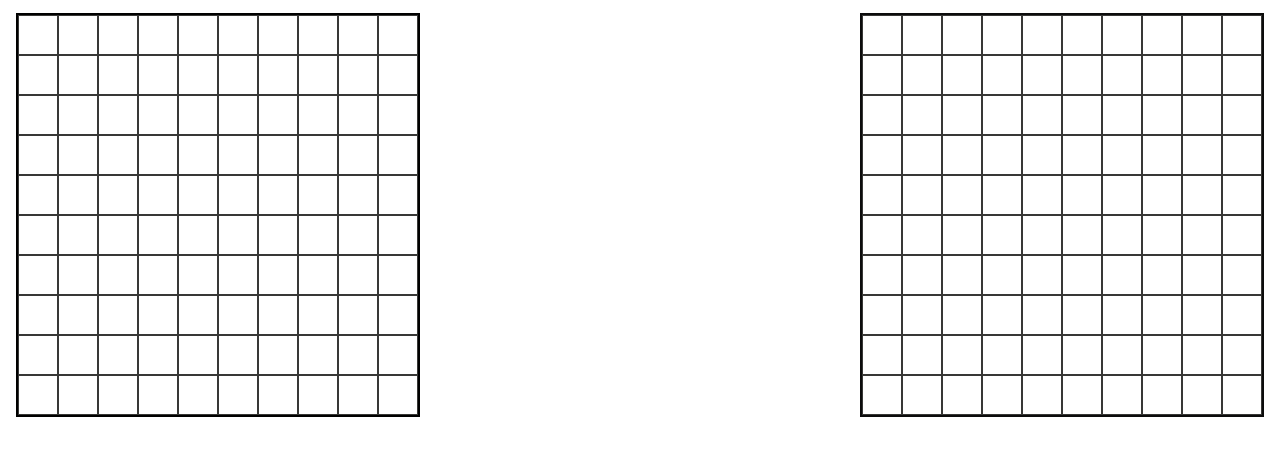
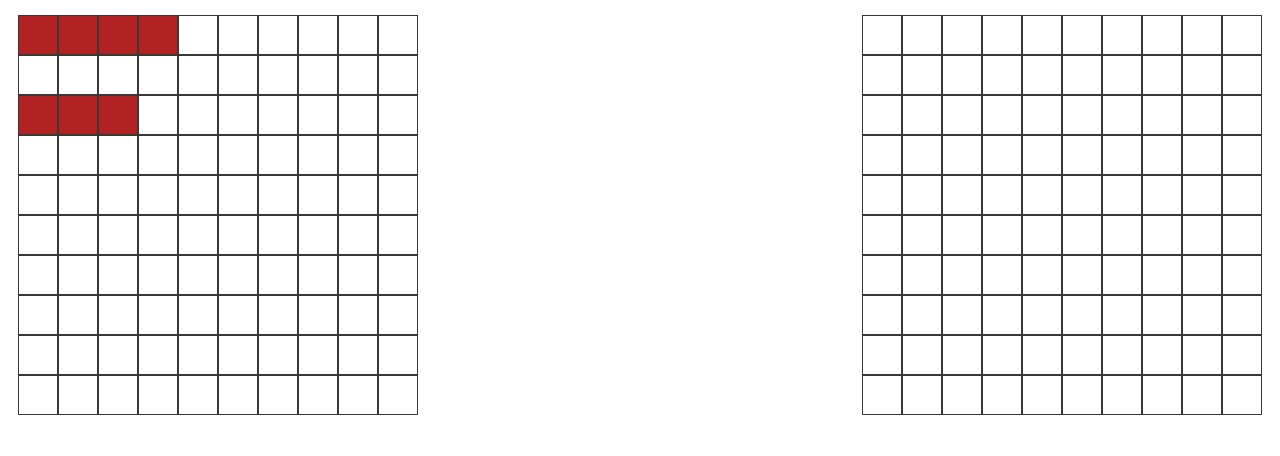
Before and after one commit to ColossalDemetr/project-battleship, a website with bundled scripts: page index.html in a window 1280 px wide. Shown: the part 46-502 px from the top of the page. Built offline with nearby package versions, Linux system fonts and the light colour scheme.

Commit message:
feat: add basic styling to DOM and place ships and order them on board

```diff
--- a/css/index.css
+++ b/css/index.css
@@ -1,12 +1,8 @@
+/* Reset */
 *, *::before, *::after {
   box-sizing: border-box;
   margin: 0;
   padding: 0;
-}
-
-#gameName {
-    display: flex;
-    justify-self: center;
 }
 
 body {
@@ -19,6 +15,13 @@ a {
   text-decoration: none;
 }
 
+/* H1 */
+#gameName {
+    display: flex;
+    justify-self: center;
+}
+
+/* Wrapper */
 .wrapper {
     padding: 1rem;
 
@@ -26,20 +29,23 @@ a {
     justify-content: space-between;
 }
 
-#player-board {
-    display: grid;
-    grid-template-columns: repeat(10, 40px);
-    border: 2px solid rgb(0, 0, 0);
-}
 
+/* Main boards */
+#player-board,
 #cpu-board {
     display: grid;
     grid-template-columns: repeat(10, 40px);
-    border: 2px solid rgb(12, 12, 12);
+    border: 2px solid white;
 }
 
+/* Each cell */
 .gameboard-cell {
     border: 1px solid rgb(56, 56, 54);
     width: 40px;
     height: 40px;
 }
+
+/* Ship cell */
+.ship-cell {
+    background-color: firebrick;
+}
--- a/dir/gameboard.js
+++ b/dir/gameboard.js
@@ -8,7 +8,9 @@ class Gameboard {
 
     placeShip(ship, [x, y]) {
 
-        this.board[x][y] = ship;
+        for (let i = 0; i < ship.length; i++) {
+            this.board[x][y + i] = ship;
+        };
 
     };
 
--- a/index.js
+++ b/index.js
@@ -11,14 +11,21 @@ const renderBoard = (board, element) => {
 
     element.innerHTML = '';
 
-    for (let i = 0; i < 100; i++) {
-        const newDiv = document.createElement('div')
-        newDiv.classList.add("gameboard-cell");
-        element.appendChild(newDiv);
+    for (const row of board) {
+        for (const cell of row) {
+
+            const newDiv = document.createElement("div");
+            newDiv.classList.add('gameboard-cell');
+
+            if(cell !== null) newDiv.classList.add('ship-cell');
+            element.appendChild(newDiv);
+        };
     };
+};
 
+player1.gameboard.placeShip(new Ship(4), [0, 0]);
+player1.gameboard.placeShip(new Ship(3), [2, 0]);
 
-};
 
 renderBoard(player1.gameboard.board, document.getElementById('player-board'));
 renderBoard(player2.gameboard.board, document.getElementById('cpu-board'));
```
